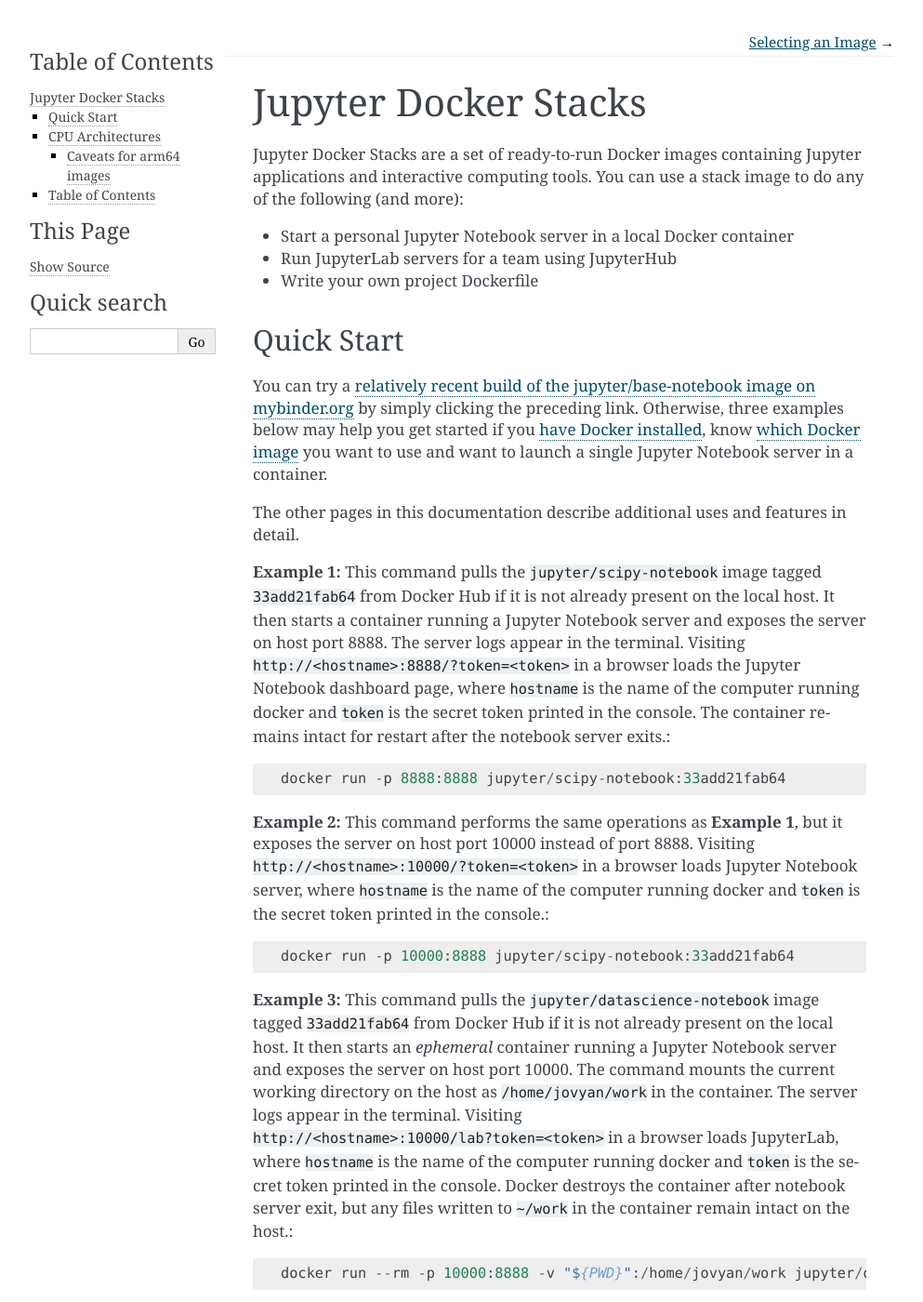
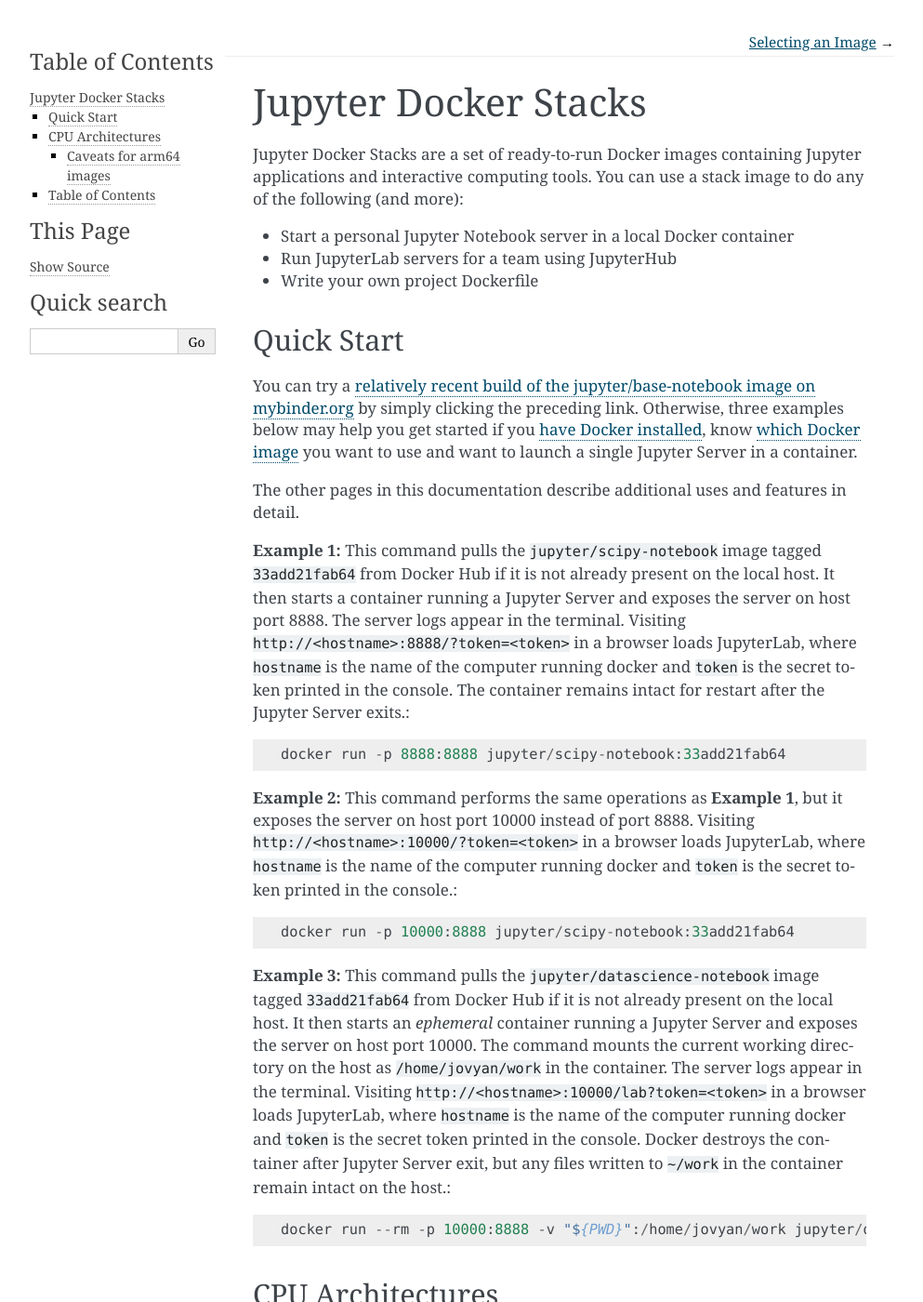
Before and after one commit to jupyter/docker-stacks, a Sphinx documentation site: the page built from docs/index.rst, in a window 1280 px wide and 1400 px high. Shown: the whole window at 93% size, without its empty margins (148-1141 px from the left). Built offline with Sphinx 7.4.7, drawn with Linux system fonts in a browser that asks for light colours.

Commit message:
Align examples in both docs (review)

```diff
--- a/docs/index.rst
+++ b/docs/index.rst
@@ -15,32 +15,32 @@
 by simply clicking the preceding link.
 Otherwise, three examples below may help you get started if you `have Docker installed <https://docs.docker.com/install/>`_,
 know :doc:`which Docker image <using/selecting>` you want to use
-and want to launch a single Jupyter Notebook server in a container.
+and want to launch a single Jupyter Server in a container.
 
 The other pages in this documentation describe additional uses and features in detail.
 
 **Example 1:** This command pulls the ``jupyter/scipy-notebook`` image tagged ``33add21fab64`` from Docker Hub if it is not already present on the local host.
-It then starts a container running a Jupyter Notebook server and exposes the server on host port 8888.
+It then starts a container running a Jupyter Server and exposes the server on host port 8888.
 The server logs appear in the terminal.
-Visiting ``http://<hostname>:8888/?token=<token>`` in a browser loads the Jupyter Notebook dashboard page,
+Visiting ``http://<hostname>:8888/?token=<token>`` in a browser loads JupyterLab,
 where ``hostname`` is the name of the computer running docker and ``token`` is the secret token printed in the console.
-The container remains intact for restart after the notebook server exits.::
+The container remains intact for restart after the Jupyter Server exits.::
 
     docker run -p 8888:8888 jupyter/scipy-notebook:33add21fab64
 
 **Example 2:** This command performs the same operations as **Example 1**, but it exposes the server on host port 10000 instead of port 8888.
-Visiting ``http://<hostname>:10000/?token=<token>`` in a browser loads Jupyter Notebook server,
+Visiting ``http://<hostname>:10000/?token=<token>`` in a browser loads JupyterLab,
 where ``hostname`` is the name of the computer running docker and ``token`` is the secret token printed in the console.::
 
     docker run -p 10000:8888 jupyter/scipy-notebook:33add21fab64
 
 **Example 3:** This command pulls the ``jupyter/datascience-notebook`` image tagged ``33add21fab64`` from Docker Hub if it is not already present on the local host.
-It then starts an *ephemeral* container running a Jupyter Notebook server and exposes the server on host port 10000.
+It then starts an *ephemeral* container running a Jupyter Server and exposes the server on host port 10000.
 The command mounts the current working directory on the host as ``/home/jovyan/work`` in the container.
 The server logs appear in the terminal.
 Visiting ``http://<hostname>:10000/lab?token=<token>`` in a browser loads JupyterLab,
 where ``hostname`` is the name of the computer running docker and ``token`` is the secret token printed in the console.
-Docker destroys the container after notebook server exit, but any files written to ``~/work`` in the container remain intact on the host.::
+Docker destroys the container after Jupyter Server exit, but any files written to ``~/work`` in the container remain intact on the host.::
 
     docker run --rm -p 10000:8888 -v "${PWD}":/home/jovyan/work jupyter/datascience-notebook:33add21fab64
 
```
Also changed, not shown: README.md (+2 -2 lines).
